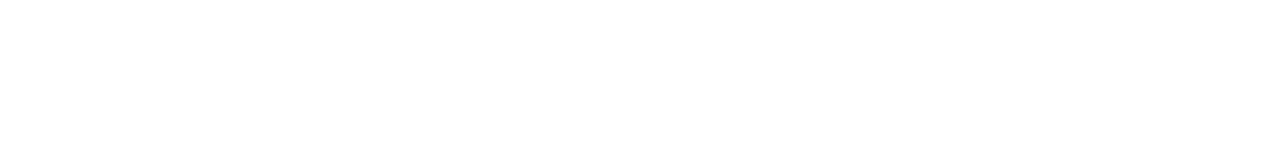
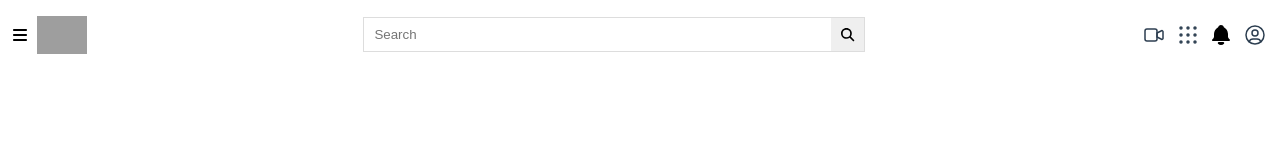
Before and after one commit to saifulislam05/youtube-clone, a plain HTML site: page index.html in a window 1280 px wide. Drawn offline with Linux system fonts and the light colour scheme; grey boxes are pictures that could not be loaded.

Commit message:
Header section done

```diff
--- a/index.html
+++ b/index.html
@@ -1,13 +1,76 @@
 <!DOCTYPE html>
 <html lang="en">
+
 <head>
     <meta charset="UTF-8">
     <meta http-equiv="X-UA-Compatible" content="IE=edge">
     <meta name="viewport" content="width=device-width, initial-scale=1.0">
     <title>Youtube UI Clone</title>
+    <!-- --------Fontawesome icons----------- -->
+    <script src="https://cdnjs.cloudflare.com/ajax/libs/font-awesome/6.4.2/js/all.min.js"></script>
+
     <link rel="stylesheet" href="style.css">
 </head>
+
 <body>
+    <!-- ----- Header Section Start------ -->
+    <header class="header">
+        <div class="logo-side">
+            <i class="fa-solid fa-bars"></i>
+            <img src="https://play-lh.googleusercontent.com/lMoItBgdPPVDJsNOVtP26EKHePkwBg-PkuY9NOrc-fumRtTFP4XhpUNk_22syN4Datc"
+                alt="youtube_image">
+        </div>
+        <div class="search-bar">
+            <form action="">
+                <input type="text" placeholder="Search">
+                <button><i class="fa-solid fa-magnifying-glass"></i></button>
+            </form>
+        </div>
+        <div class="icons-side">
+            <svg xmlns="http://www.w3.org/2000/svg" class="icon icon-tabler icon-tabler-video" width="44" height="44"
+                viewBox="0 0 24 24" stroke-width="1.5" stroke="#2c3e50" fill="none" stroke-linecap="round"
+                stroke-linejoin="round">
+                <path stroke="none" d="M0 0h24v24H0z" fill="none" />
+                <path d="M15 10l4.553 -2.276a1 1 0 0 1 1.447 .894v6.764a1 1 0 0 1 -1.447 .894l-4.553 -2.276v-4z" />
+                <path d="M3 6m0 2a2 2 0 0 1 2 -2h8a2 2 0 0 1 2 2v8a2 2 0 0 1 -2 2h-8a2 2 0 0 1 -2 -2z" />
+            </svg>
 
+            <svg xmlns="http://www.w3.org/2000/svg" class="icon icon-tabler icon-tabler-grid-dots" width="44"
+                height="44" viewBox="0 0 24 24" stroke-width="1.5" stroke="#2c3e50" fill="none" stroke-linecap="round"
+                stroke-linejoin="round">
+                <path stroke="none" d="M0 0h24v24H0z" fill="none" />
+                <path d="M5 5m-1 0a1 1 0 1 0 2 0a1 1 0 1 0 -2 0" />
+                <path d="M12 5m-1 0a1 1 0 1 0 2 0a1 1 0 1 0 -2 0" />
+                <path d="M19 5m-1 0a1 1 0 1 0 2 0a1 1 0 1 0 -2 0" />
+                <path d="M5 12m-1 0a1 1 0 1 0 2 0a1 1 0 1 0 -2 0" />
+                <path d="M12 12m-1 0a1 1 0 1 0 2 0a1 1 0 1 0 -2 0" />
+                <path d="M19 12m-1 0a1 1 0 1 0 2 0a1 1 0 1 0 -2 0" />
+                <path d="M5 19m-1 0a1 1 0 1 0 2 0a1 1 0 1 0 -2 0" />
+                <path d="M12 19m-1 0a1 1 0 1 0 2 0a1 1 0 1 0 -2 0" />
+                <path d="M19 19m-1 0a1 1 0 1 0 2 0a1 1 0 1 0 -2 0" />
+            </svg>
+            <svg xmlns="http://www.w3.org/2000/svg" class="icon icon-tabler icon-tabler-bell-filled" width="44"
+                height="44" viewBox="0 0 24 24" stroke-width="1.5" stroke="#2c3e50" fill="none" stroke-linecap="round"
+                stroke-linejoin="round">
+                <path stroke="none" d="M0 0h24v24H0z" fill="none" />
+                <path
+                    d="M14.235 19c.865 0 1.322 1.024 .745 1.668a3.992 3.992 0 0 1 -2.98 1.332a3.992 3.992 0 0 1 -2.98 -1.332c-.552 -.616 -.158 -1.579 .634 -1.661l.11 -.006h4.471z"
+                    stroke-width="0" fill="currentColor" />
+                <path
+                    d="M12 2c1.358 0 2.506 .903 2.875 2.141l.046 .171l.008 .043a8.013 8.013 0 0 1 4.024 6.069l.028 .287l.019 .289v2.931l.021 .136a3 3 0 0 0 1.143 1.847l.167 .117l.162 .099c.86 .487 .56 1.766 -.377 1.864l-.116 .006h-16c-1.028 0 -1.387 -1.364 -.493 -1.87a3 3 0 0 0 1.472 -2.063l.021 -.143l.001 -2.97a8 8 0 0 1 3.821 -6.454l.248 -.146l.01 -.043a3.003 3.003 0 0 1 2.562 -2.29l.182 -.017l.176 -.004z"
+                    stroke-width="0" fill="currentColor" />
+            </svg>
+            <svg xmlns="http://www.w3.org/2000/svg" class="icon icon-tabler icon-tabler-user-circle" width="44"
+                height="44" viewBox="0 0 24 24" stroke-width="1.5" stroke="#2c3e50" fill="none" stroke-linecap="round"
+                stroke-linejoin="round">
+                <path stroke="none" d="M0 0h24v24H0z" fill="none" />
+                <path d="M12 12m-9 0a9 9 0 1 0 18 0a9 9 0 1 0 -18 0" />
+                <path d="M12 10m-3 0a3 3 0 1 0 6 0a3 3 0 1 0 -6 0" />
+                <path d="M6.168 18.849a4 4 0 0 1 3.832 -2.849h4a4 4 0 0 1 3.834 2.855" />
+            </svg>
+        </div>
+
+    </header>
 </body>
+
 </html>
--- a/style.css
+++ b/style.css
@@ -0,0 +1,57 @@
+* {
+    margin: 0;
+    padding: 0;
+    box-sizing: border-box;
+}
+
+/* ----- Header Section Start------ */
+.header {
+    padding:1%;
+    display: flex;
+    justify-content: space-between;
+    align-items: center;
+}
+.logo-side{
+    display: flex;
+    align-items: center;
+}
+.logo-side i {
+    padding: 0 10px;
+    cursor: pointer;
+}
+.logo-side img {
+    width: 50px;
+    margin-left: 10px;
+}
+.search-bar{
+    width: 40%;
+}
+.search-bar form{
+    height: 35px;
+    display: flex;
+    border: 1px solid #ddd;
+}
+.search-bar input {
+    width: 95%;
+    height: 100%;
+    padding: 10px;
+    margin: 0;
+    border: none;
+}
+
+.search-bar button {
+
+    height: 100%;
+    border: none;
+    padding: 1% 2%;
+}
+.icons-side{
+    width: 10%;
+    display: flex;
+    justify-content: space-between;
+    align-items: center;
+}
+.icons-side svg{
+    width: 24px;
+}
+/* ----- Header Section End------ */
```
